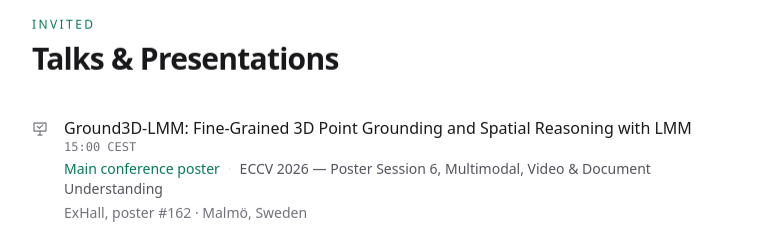
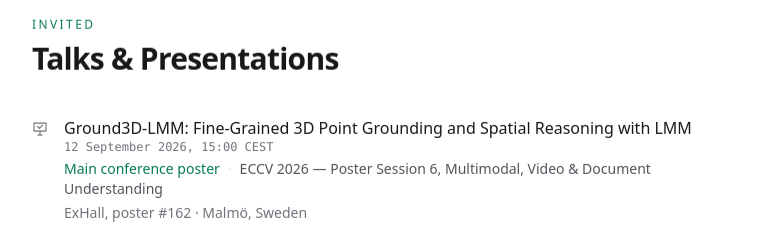
Before and after one commit to AmolHarsh/AmolHarsh.github.io, a Next.js app: page / in a window 1280 px wide. Shown: the part 2560-2789 px from the top of the page, without its empty margins (248-1028 px from the left). Built offline with nearby package versions, Linux system fonts and the light colour scheme.

Commit message:
Add date for ECCV main conference poster session

```diff
--- a/content/data.ts
+++ b/content/data.ts
@@ -225,7 +225,7 @@
     kind: "Main conference poster",
     venue:
       "ECCV 2026 — Poster Session 6, Multimodal, Video & Document Understanding",
-    date: "15:00 CEST",
+    date: "12 September 2026, 15:00 CEST",
     location: "ExHall, poster #162 · Malmö, Sweden",
     href: "",
   },
```
